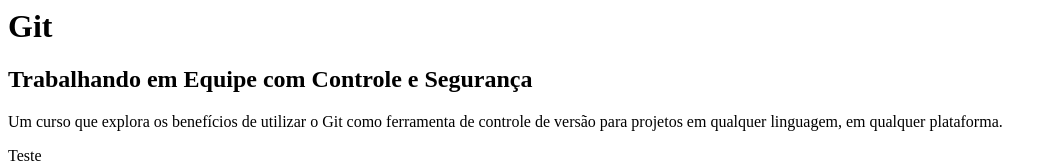
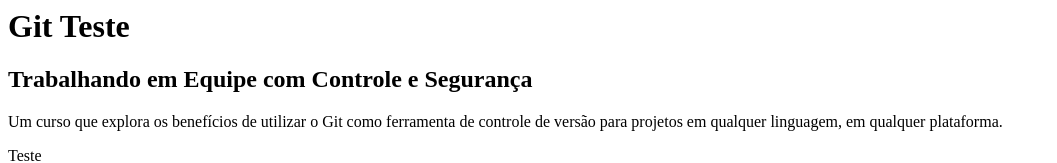
Before and after one commit to macozono/curso-git, a plain HTML site: page index.html in a window 1280 px wide. Shown: the top 163 px of the page, without its empty margins (0-1057 px from the left). Drawn offline with Linux system fonts and the light colour scheme.

Commit message:
Alteracao de mensagem no corpo

```diff
--- a/index.html
+++ b/index.html
@@ -2,7 +2,7 @@
     <head>
     </head>
     <body>
-        <h1>Git</h1>
+        <h1>Git Teste</h1>
         <h2>Trabalhando em Equipe com Controle e Segurança</h2>
 
         <p>Um curso que explora os benefícios de utilizar o Git como ferramenta de controle de versão para projetos em qualquer linguagem, em qualquer plataforma.</p>
```
